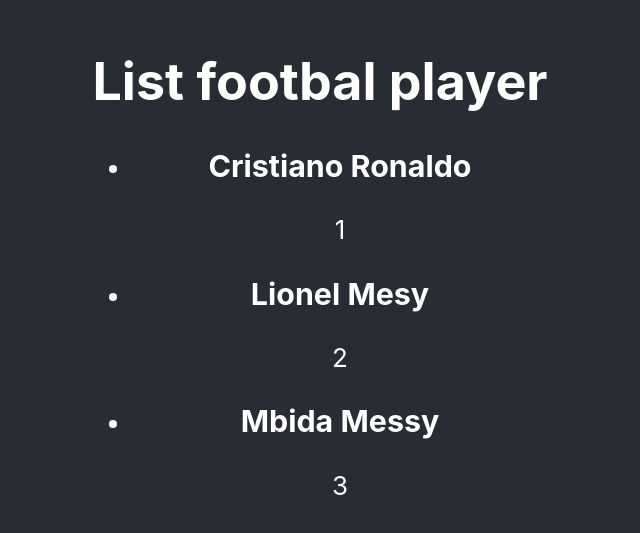
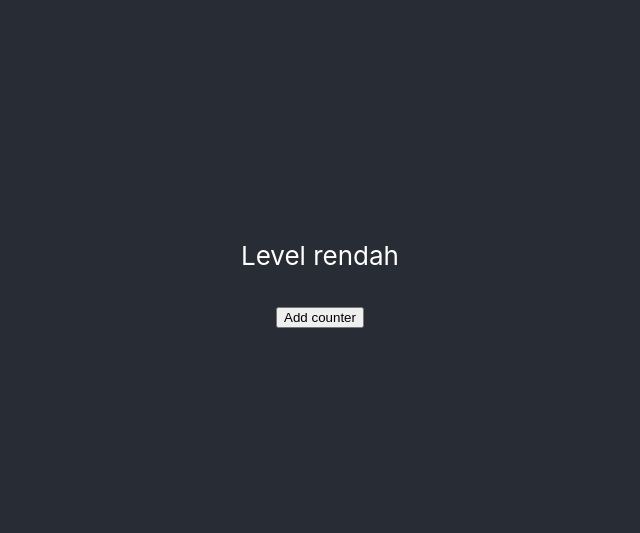
Before and after one commit to Yanasurya1989/react_tutorial, a React (Create React App) app: page / in a window 1280 px wide. Shown: the part 129-662 px from the top of the page, without its empty margins (320-960 px from the left). Built offline with nearby package versions, Linux system fonts and the light colour scheme.

Commit message:
conditional

```diff
--- a/src/App.js
+++ b/src/App.js
@@ -1,12 +1,12 @@
 import './App.css';
-import List from './pages/list';
+import Conditional from './pages/conditional';
 
 function App() {
   return (
     <div className='App'>
       <main className='Main'>
         <div className='container'>
-          <List/>
+          <Conditional/>
         </div>
       </main>
     </div>
--- /dev/null
+++ b/src/pages/conditional/index.js
@@ -0,0 +1,59 @@
+import React from "react"
+
+const Level = ({counter}) => {
+    switch (counter){
+        case 1:
+            return <p>Level rendah</p>
+        case 2:
+            return <p>level sedang</p>
+        case 3:
+            return <p>level tinggi</p>
+        default:
+            return <p>level tak terdefinisi</p>
+    }
+}
+
+const Conditional = () => {
+    const [counter, setCounter] = React.useState(1)
+
+    const AddCounter = ()=>{
+        setCounter(counter + 1)
+    }
+    // const [show, setShow] = React.useState(true)
+
+    return(
+        <div>
+            <Level counter={counter}/>
+            <button onClick={AddCounter}>Add counter</button>
+        </div>
+    )
+
+    // const buttonToggle = ()=>{
+    //     setShow(!show)
+    // }
+
+    // return (
+    //     <div>
+    //         {show && <p>view is showing</p>}
+    //         {!show && <p>view is hiden</p>}
+    //         <button onClick={buttonToggle}>show/hide</button>
+    //     </div>
+    // )
+
+    // return show? <p>view is showing</p>:<p>view is showing</p>
+    // let component
+    // if (show) {
+    //     component = <p>view is showing</p>
+    // }else {
+    //     component = <p>view is hide</p>
+    // }
+
+    // return (
+    //     <div>
+    //         <p>{component}</p>
+    //         <button onClick={buttonToggle}>hide button</button>
+    //     </div>
+    // );
+}
+
+export default Conditional;
```
